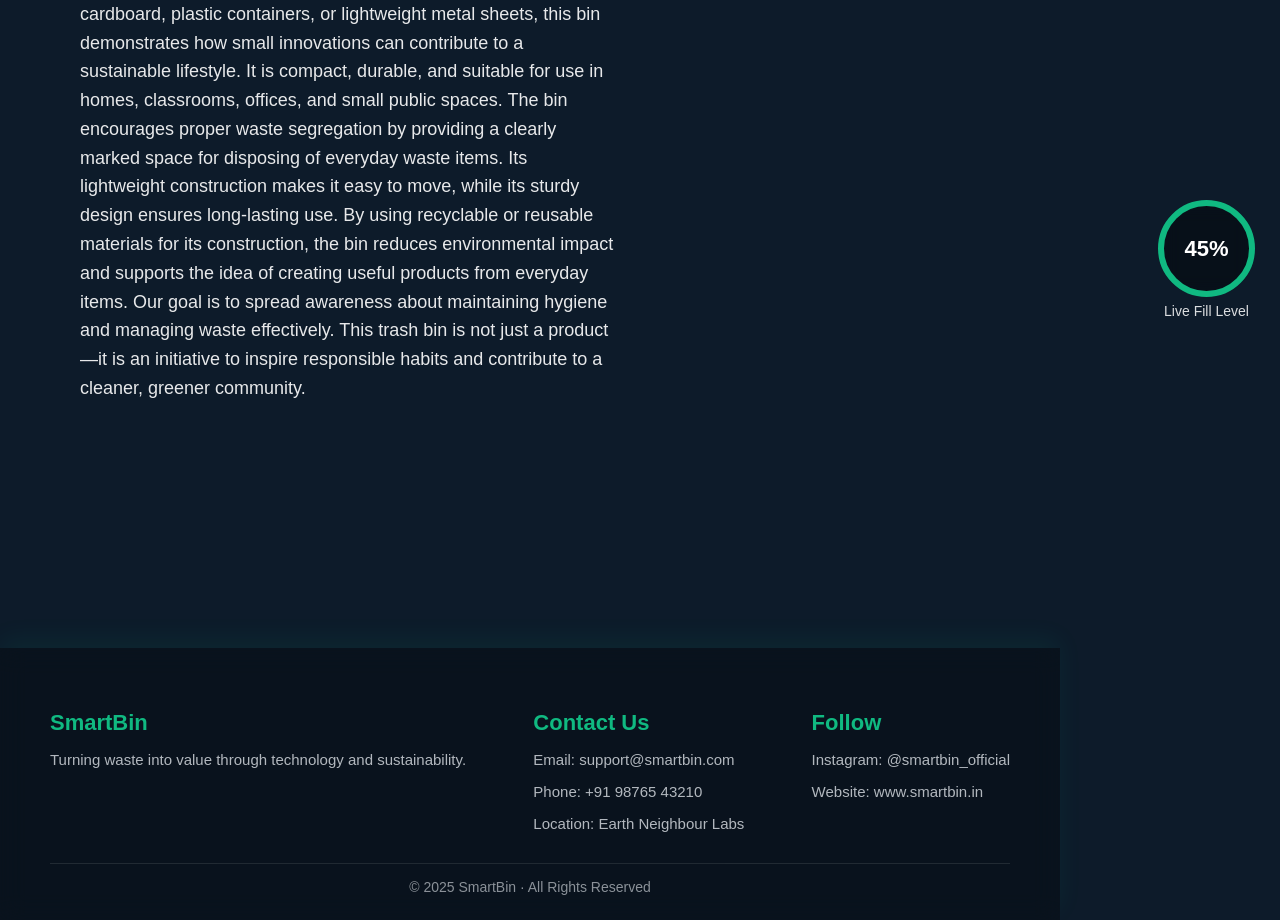
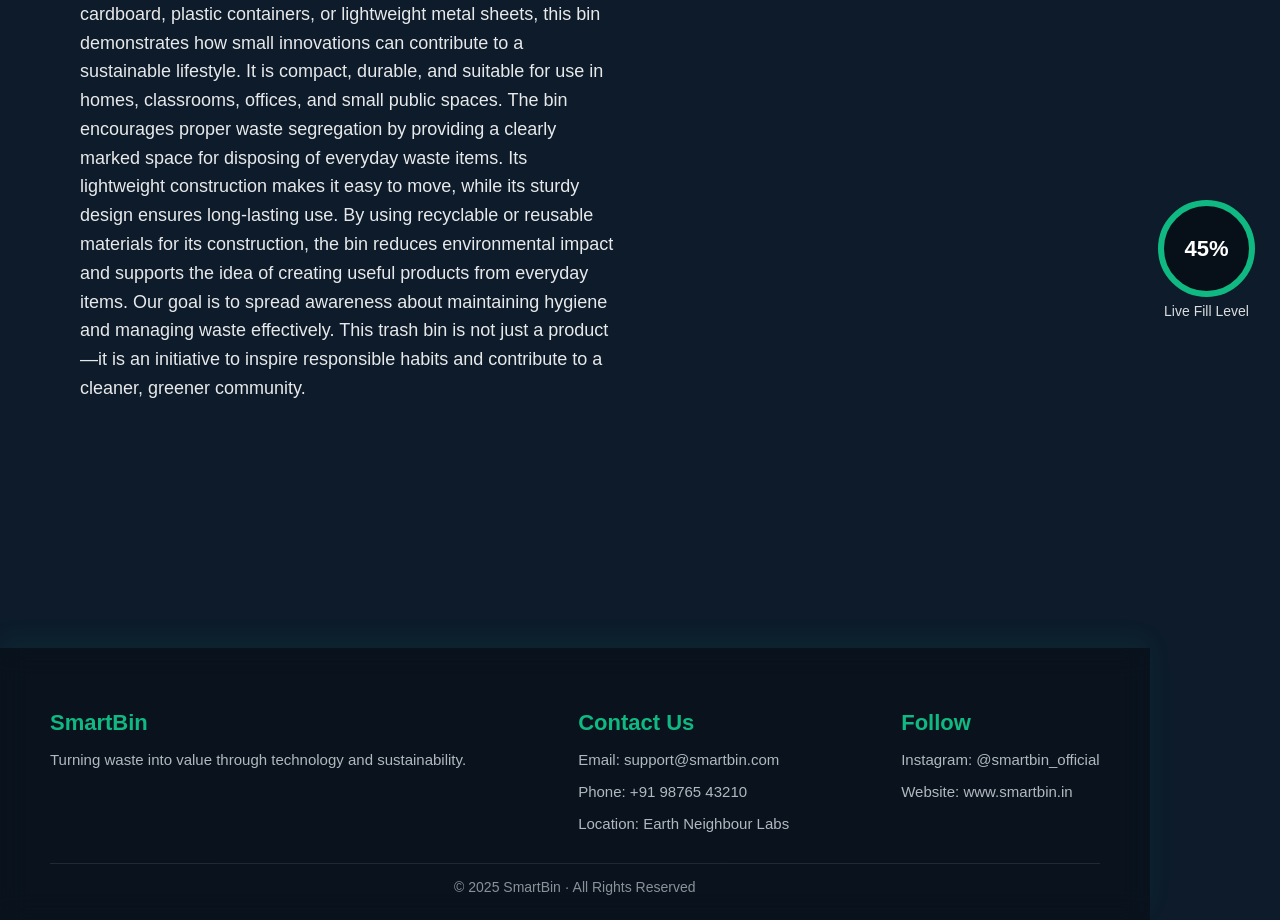
Before and after one commit to avikqp-lang/Earth_Neighbour, a plain HTML site: page abouttrash.html in a window 1280 px wide. Shown: the part 442-1362 px from the top of the page. Drawn offline with Linux system fonts and the light colour scheme.

Commit message:
Update abouttrash.html

```diff
--- a/abouttrash.html
+++ b/abouttrash.html
@@ -122,7 +122,7 @@
 }
 /* FOOTER */
 .footer {
-    width: 75%;
+    width: 82%;
     margin-top: 80px;
     background: rgba(0, 0, 0, 0.3);
     backdrop-filter: blur(12px);
```
